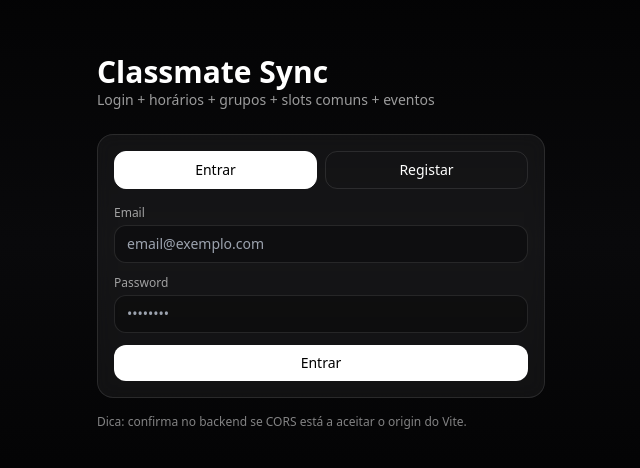
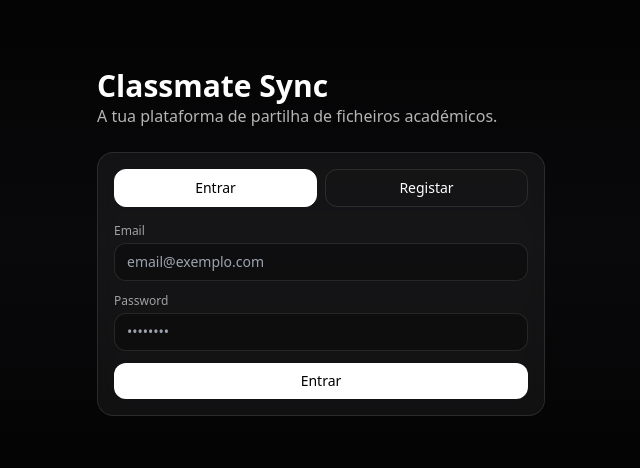
Before and after one commit to brunorosario56/SIR-FRONT, a React (Vite) app: page /login in a window 1280 px wide. Shown: the part 158-626 px from the top of the page, without its empty margins (319-959 px from the left). Built offline with nearby package versions, Linux system fonts and the light colour scheme; no server answers.

Commit message:
LoginEdit

```diff
--- a/src/pages/LoginPage.tsx
+++ b/src/pages/LoginPage.tsx
@@ -37,7 +37,7 @@ export default function LoginPage() {
       <div className="w-full max-w-md">
         <div className="mb-6">
           <div className="text-3xl font-semibold">Classmate Sync</div>
-          <div className="text-white/60 text-sm">Login + horários + grupos + slots comuns + eventos</div>
+          <div className="text-white/70">A tua plataforma de partilha de ficheiros académicos.</div>
         </div>
 
         <Card>
@@ -84,9 +84,6 @@ export default function LoginPage() {
           </form>
         </Card>
 
-        <div className="text-xs text-white/50 mt-4">
-          Dica: confirma no backend se CORS está a aceitar o origin do Vite.
-        </div>
       </div>
     </div>
   );
```
